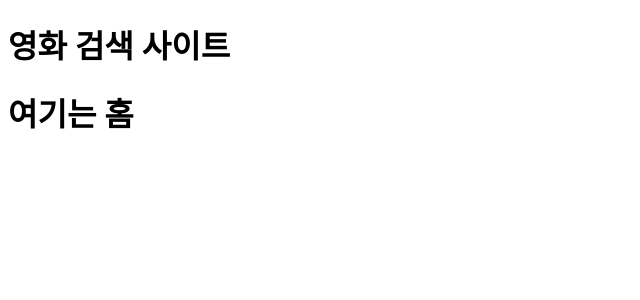
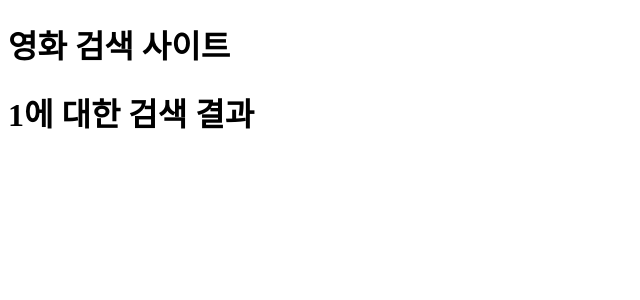
Before and after one commit to mnmhbbb/search-note, a React (Create React App) app: page /search/1 in a window 1280 px wide. Shown: the top 300 px of the page, without its empty margins (0-640 px from the left). Built offline with nearby package versions, Linux system fonts and the light colour scheme.

Commit message:
SearchList를 pages로

```diff
--- a/src/App.js
+++ b/src/App.js
@@ -1,11 +1,13 @@
 import React from 'react';
 import { Route, Switch } from 'react-router';
 import Home from './pages/Home';
+import SearchList from './pages/SearchList';
 
 function App() {
   return (
     <Switch>
-      <Route path="/" component={Home} />
+      <Route exact path="/" component={Home} />
+      <Route path="/search/:keyword" component={SearchList} />
     </Switch>
   );
 }
--- /dev/null
+++ b/src/pages/SearchList/index.js
@@ -0,0 +1,17 @@
+import React from 'react';
+import { useParams } from 'react-router';
+import Layout from '../../layouts/Layout';
+
+const SearchList = (props) => {
+  console.log(props);
+  const { keyword } = useParams();
+  return (
+    <>
+      <Layout>
+        <h1>{keyword}에 대한 검색 결과</h1>
+      </Layout>
+    </>
+  );
+};
+
+export default SearchList;
```
Also changed, not shown: src/components/SearchList/index.js (deleted, +0 -7 lines).
